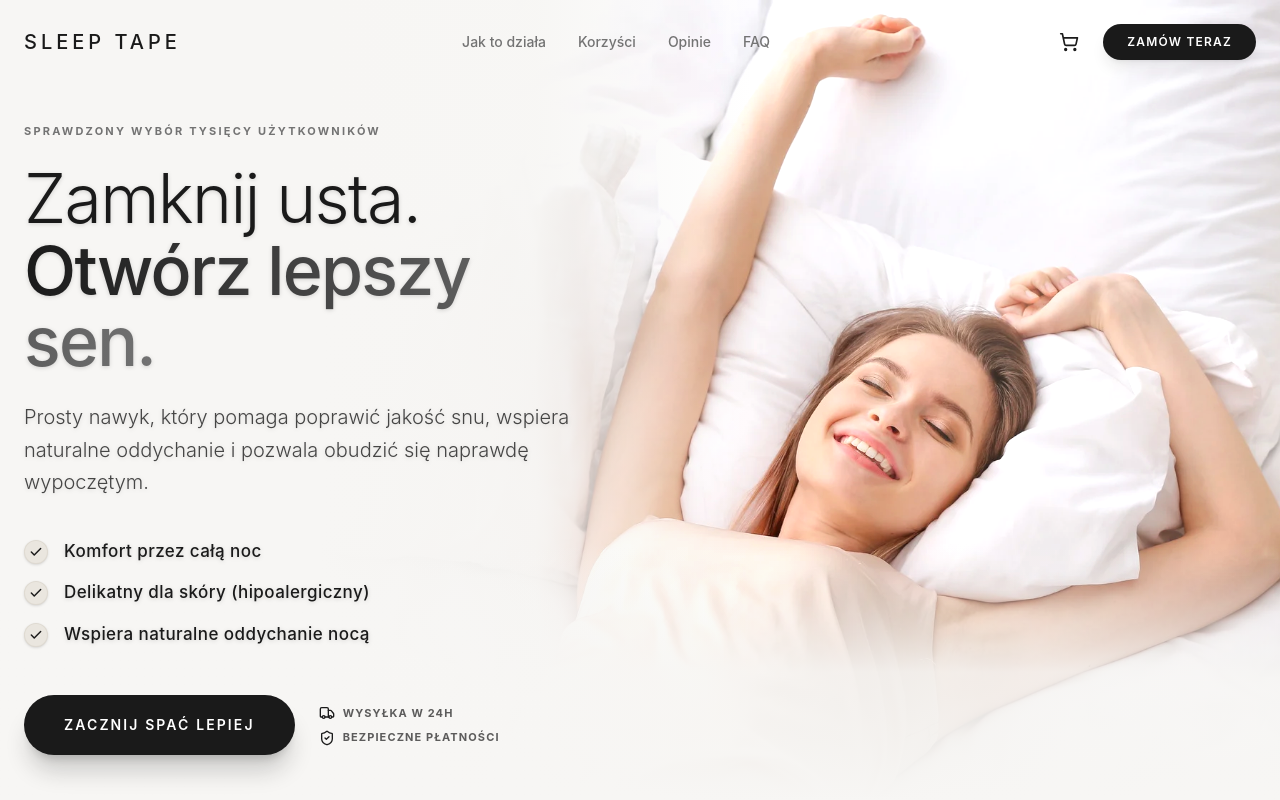
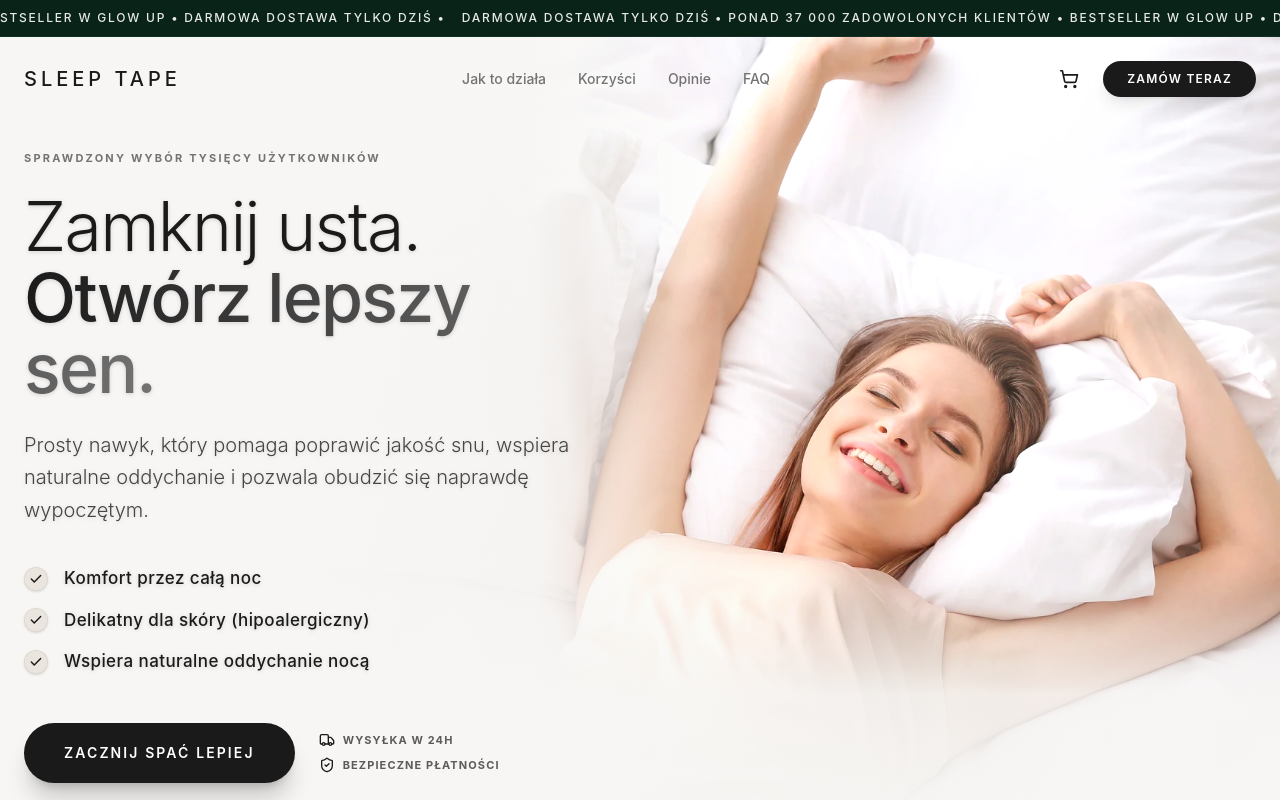
Before and after one commit to kamiloselo9-prog/mouth, a React (Vite) app: page / in a window 1280 px wide. Shown: the top 800 px of the page. Built offline with nearby package versions, Linux system fonts and the light colour scheme.

Commit message:
feat: add promotional top bar marquee on homepage

```diff
--- a/src/App.tsx
+++ b/src/App.tsx
@@ -110,7 +110,7 @@ function App() {
   if (currentHash === '#track') {
     return (
       <div className="bg-[#F7F6F4] text-[#1A1A1A] font-sans antialiased overflow-x-hidden min-h-screen flex flex-col">
-        <Header />
+        <Header isHomepage={false} />
         <TrackOrder />
         <Footer />
       </div>
@@ -120,7 +120,7 @@ function App() {
   if (currentHash === '#cart') {
     return (
       <div className="bg-[#F7F6F4] text-[#1A1A1A] font-sans antialiased overflow-x-hidden min-h-screen flex flex-col">
-        <Header />
+        <Header isHomepage={false} />
         <Cart />
         <Footer />
       </div>
@@ -134,7 +134,7 @@ function App() {
   if (currentHash === '#product') {
     return (
       <div className="bg-[#F7F6F4] text-[#1A1A1A] font-sans antialiased overflow-x-hidden min-h-screen flex flex-col">
-        <Header />
+        <Header isHomepage={false} />
         <ProductDetails />
         <Footer />
       </div>
@@ -145,7 +145,7 @@ function App() {
     <div className="bg-[var(--color-brand-bg)] text-[#1A1A1A] font-sans antialiased overflow-x-hidden relative">
       {!isMobile && <div style={{ height: contentHeight }} />}
 
-      <Header />
+      <Header isHomepage={true} />
 
       <div className="fixed top-0 left-0 w-full h-full pointer-events-none z-0 overflow-hidden">
         <div className="absolute top-[20%] left-[-10%] w-[600px] h-[600px] bg-[#EAE6DF] opacity-40 blur-[150px] animate-breath"></div>
--- a/src/components/Header.tsx
+++ b/src/components/Header.tsx
@@ -2,8 +2,9 @@ import { useState, useEffect } from 'react';
 import { Menu, X, ShoppingCart } from 'lucide-react';
 import { useCart } from '../store/useCart';
 import { motion, useScroll } from 'framer-motion';
+import PromoBanner from './PromoBanner';
 
-export default function Header() {
+export default function Header({ isHomepage = false }: { isHomepage?: boolean }) {
   const [isScrolled, setIsScrolled] = useState(false);
   const [isMobileMenuOpen, setIsMobileMenuOpen] = useState(false);
   const { getCartCount } = useCart();
@@ -21,11 +22,15 @@ export default function Header() {
       initial={{ y: -100 }}
       animate={{ y: 0 }}
       transition={{ duration: 0.8, ease: [0.16, 1, 0.3, 1] }}
-      className={`fixed top-0 left-0 right-0 z-50 transition-all duration-500 ease-in-out px-6 ${
-        isScrolled ? 'py-4 bg-white/80 backdrop-blur-xl ' : 'py-6 bg-transparent'
+      className={`fixed top-0 left-0 right-0 z-50 transition-all duration-500 ease-in-out ${
+        isScrolled ? 'bg-white/80 backdrop-blur-xl ' : 'bg-transparent'
       }`}
     >
-      <div className="max-w-[1400px] mx-auto flex items-center justify-between">
+      {isHomepage && <PromoBanner />}
+
+      <div className={`max-w-[1400px] mx-auto flex items-center justify-between px-6 transition-all duration-500 ${
+        isScrolled ? 'py-4' : 'py-6'
+      }`}>
         <a href="#" className="text-xl font-medium tracking-[0.2em] text-[#1A1A1A] hover:opacity-70 transition-opacity">
           SLEEP TAPE
         </a>
--- a/src/components/Hero.tsx
+++ b/src/components/Hero.tsx
@@ -29,7 +29,7 @@ export default function Hero() {
           Jest przymocowany sztywno do końca sekcji, przez co nie ukazuje szarpania przy animacji parallax. */}
       <div className="absolute bottom-0 left-0 right-0 h-48 sm:h-64 bg-gradient-to-t from-[#F7F6F4] via-[#F7F6F4]/90 to-transparent z-[5] pointer-events-none"></div>
 
-      <div className="relative z-10 w-full max-w-[1400px] mx-auto px-6 pt-28 pb-10">
+      <div className="relative z-10 w-full max-w-[1400px] mx-auto px-6 pt-36 pb-10">
         <motion.div
           initial={{ opacity: 0, y: 30 }}
           animate={{ opacity: 1, y: 0 }}
--- /dev/null
+++ b/src/components/PromoBanner.tsx
@@ -0,0 +1,21 @@
+const PROMO_TEXT = "Darmowa dostawa tylko dziś • Ponad 37 000 zadowolonych klientów • Bestseller w Glow Up • Darmowa dostawa tylko dziś •";
+const ITEMS = Array(10).fill(PROMO_TEXT);
+
+export default function PromoBanner() {
+  return (
+    <div className="w-full bg-[#092319] py-2.5 overflow-hidden relative z-[60] border-b border-white/5">
+      <div className="flex animate-marquee-slow whitespace-nowrap pause-on-hover w-max">
+        <div className="flex items-center gap-4">
+          {ITEMS.map((text, i) => (
+            <span
+              key={i}
+              className="text-[11px] md:text-xs font-medium text-white/90 uppercase tracking-[0.15em] flex items-center"
+            >
+              {text}
+            </span>
+          ))}
+        </div>
+      </div>
+    </div>
+  );
+}
--- a/src/index.css
+++ b/src/index.css
@@ -86,6 +86,10 @@
   animation: marquee 35s linear infinite;
 }
 
+.animate-marquee-slow {
+  animation: marquee 60s linear infinite;
+}
+
 .animate-breath {
   animation: breath 6s ease-in-out infinite;
 }
```
